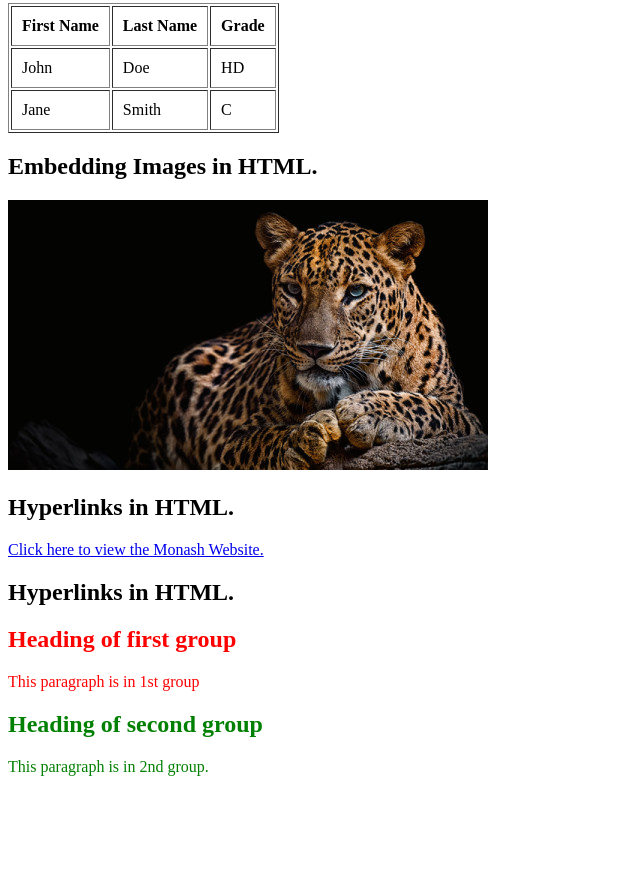
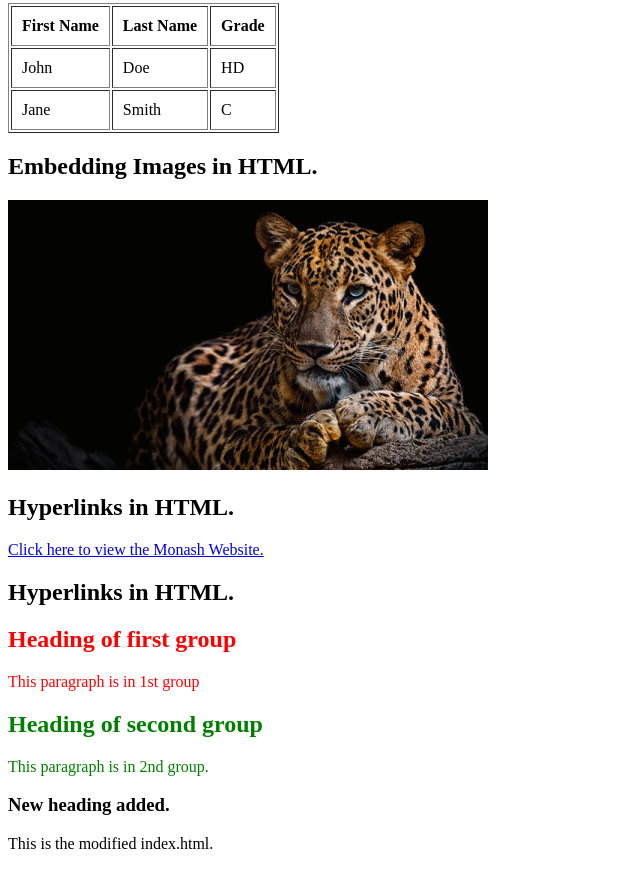
Before and after one commit to rachaelhood/3179, a plain HTML site: page index.html in a window 1280 px wide. Shown: the part 543-1412 px from the top of the page, without its empty margins (0-640 px from the left). Before the commit the page ends 1335 px from the top, so only its background shows below. Drawn offline with Linux system fonts and the light colour scheme.

Commit message:
Added a heading and paragraph
Made a change, added a new heading and a paragraph.

```diff
--- a/index.html
+++ b/index.html
@@ -63,5 +63,9 @@
         <h2> Heading of second group </h2>
         <p> This paragraph is in 2nd group. </p>
     </div>
+<body>
+    <h3> New heading added. </h3>
+    <p> This is the modified index.html. </p>
+
 
 </html>
```
